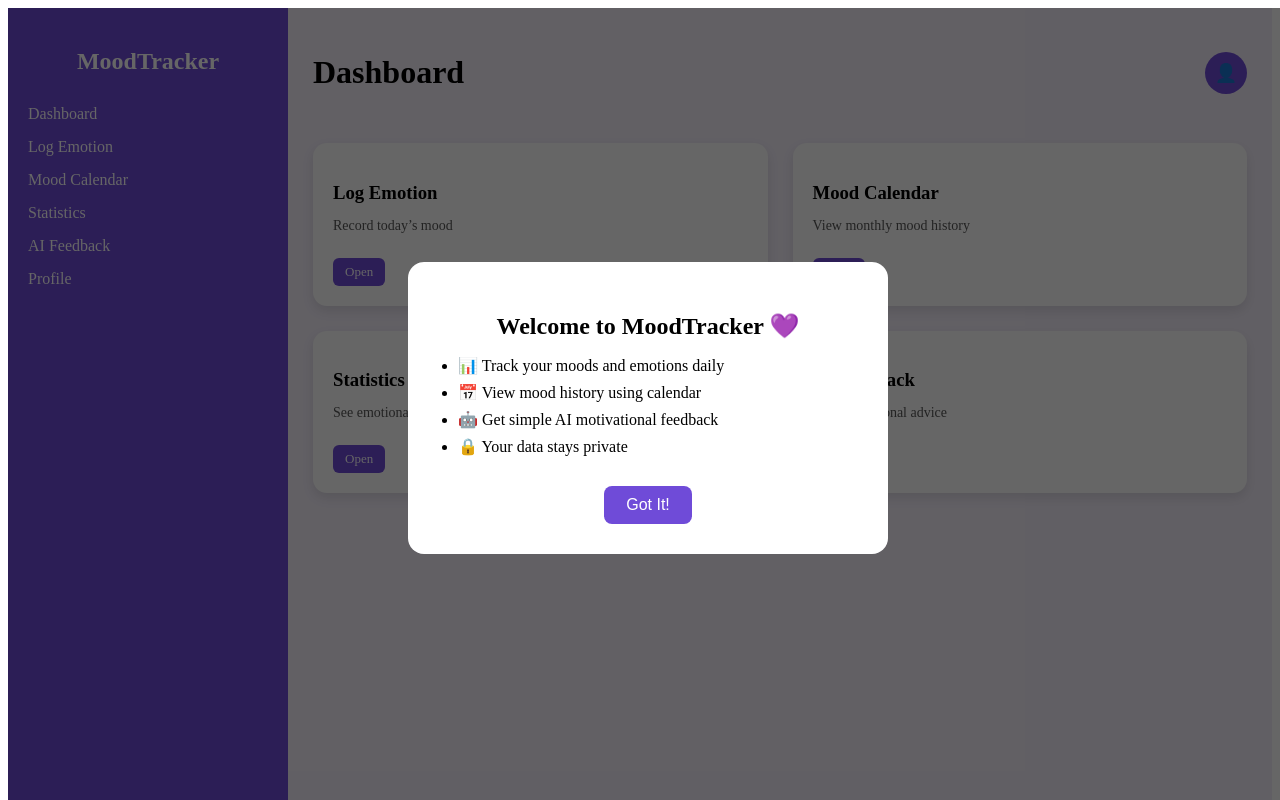
After one commit to cassieY04/MoodTracker, a Flask app: template templates/home.html in a window 1280 px wide. The commit adds this page. Run offline with Flask 3, Linux system fonts and the light colour scheme; the template is opened without the code that fills it, so the values that code supplies are empty.

Commit message:
add home.html

```diff
--- a/login_register.py
+++ b/login_register.py
@@ -1,34 +1,11 @@
-from flask import Blueprint, request, redirect, url_for, flash, session, render_template
+from flask import Flask,Blueprint, request, redirect, url_for, flash, session, render_template
 from users import UserManager
-
-from flask import Flask, render_template, request, redirect, url_for, flash, session
 from validation import password_requirement, validate_email, validate_phone
-
 
 app = Flask(__name__)
 app.secret_key = "secret123"
 
 users = {}
-
-def password_requirement(password): #KX display the short requirements
-    if len(password) < 8 or len(password) > 12:
-        return "Password must be between 8 and 12 characters long."
-    if not any(c.isupper() for c in password):
-        return "Password must contain at least one uppercase letter."
-    if not any(c.islower() for c in password):
-        return "Password must contain at least one lowercase letter."
-    if not any(c.isdigit() for c in password):
-        return "Password must contain at least one digit."
-    if not any(c in "@_-*#!%$&" for c in password):
-        return "Password must contain at least one special character (@, _, -, *, #, !, %, $, or &)."
-    return None
-
-def validate_email(email):
-    return email.endswith('@gmail.com')
-
-def validate_phone(phone):
-    return phone.isdigit() and 8 <= len(phone) <= 12
-
 auth_bp = Blueprint('auth', __name__)
 
 @app.route("/")
--- a/static/style.css
+++ b/static/style.css
@@ -365,12 +365,167 @@ body.body {
     font-weight: 600;
 }
 
-.form-message {
-  background: #ffeaea;
-  color: #b30000;
-  padding: 12px;
+.popup-msg {
+  background: #7c5bda;
+  color: white;
+  padding: 14px 20px;
   border-radius: 8px;
-  margin-bottom: 15px;
   text-align: center;
-  font-size: 14px;
+  margin: 20px auto;
+  width: fit-content;
+  font-weight: 600;
+  animation: fadeOut 3s forwards;
 }
+
+@keyframes fadeOut {
+  0% { opacity: 1; }
+  80% { opacity: 1; }
+  100% { opacity: 0; display: none; }
+}
+
+/* ========================
+HOME PAGE LAYOUT
+======================== */
+
+.layout {
+    display: flex;
+    height: 100vh;
+}
+
+/* ✅ SIDEBAR */
+.sidebar {
+    width: 240px;
+    background: #6f4bd8;
+    color: white;
+    padding: 20px;
+}
+
+.sidebar h2 {
+    margin-bottom: 30px;
+    text-align: center;
+}
+
+.sidebar nav {
+    display: flex;
+    flex-direction: column;
+    gap: 15px;
+}
+
+.sidebar nav a {
+    text-decoration: none;
+    color: white;
+    font-size: 16px;
+}
+
+/* ✅ MAIN SECTION */
+.main-section {
+    flex: 1;
+    background: #f4effb;
+    padding: 25px;
+}
+
+/* ✅ TOP BAR */
+.topbar {
+    display: flex;
+    justify-content: space-between;
+    align-items: center;
+    margin-bottom: 30px;
+}
+
+.profile-btn {
+    text-decoration: none;
+}
+
+.profile-pic {
+    width: 42px;
+    height: 42px;
+    background: #6f4bd8;
+    color: white;
+    border-radius: 50%;
+    display: flex;
+    justify-content: center;
+    align-items: center;
+    font-size: 18px;
+}
+
+/* ✅ DASHBOARD CARDS */
+.dashboard-grid {
+    display: grid;
+    grid-template-columns: repeat(2, 1fr);
+    gap: 25px;
+}
+
+.dashboard-card {
+    background: white;
+    padding: 20px;
+    border-radius: 14px;
+    box-shadow: 0 5px 12px rgba(0,0,0,0.1);
+}
+
+.dashboard-card h3 {
+    margin-bottom: 8px;
+}
+
+.dashboard-card p {
+    font-size: 14px;
+    color: #555;
+}
+
+.small-btn {
+    display: inline-block;
+    margin-top: 10px;
+    background: #6f4bd8;
+    color: white;
+    padding: 6px 12px;
+    border-radius: 6px;
+    text-decoration: none;
+    font-size: 13px;
+}
+
+/* ========================
+WELCOME POPUP
+======================== */
+
+.popup-overlay {
+    position: fixed;
+    background: rgba(0,0,0,0.6);
+    width: 100%;
+    height: 100%;
+    display: flex;
+    justify-content: center;
+    align-items: center;
+    z-index: 1000;
+}
+
+.popup-card {
+    background: white;
+    width: 420px;
+    padding: 30px;
+    border-radius: 16px;
+    text-align: center;
+}
+
+.popup-card h2 {
+    margin-bottom: 16px;
+}
+
+.popup-list {
+    text-align: left;
+    margin-bottom: 20px;
+    padding-left: 20px;
+}
+
+.popup-list li {
+    margin-bottom: 8px;
+}
+
+.main-btn {
+    background: #6f4bd8;
+    color: white;
+    padding: 10px 22px;
+    border-radius: 8px;
+    border: none;
+}
+.main-btn:hover {
+    background: #5a39b8;
+}
--- /dev/null
+++ b/templates/home.html
@@ -0,0 +1,94 @@
+<!DOCTYPE html>
+<html lang="en">
+<head>
+    <meta charset="UTF-8">
+    <title>Home - MoodTracker</title>
+    <link rel="stylesheet" href="{{ url_for('static', filename='style.css') }}">
+</head>
+<body>
+
+<!-- ✅ POPUP (SHOW ONLY FIRST TIME - BACKEND LATER) -->
+<div class="popup-overlay" id="welcomePopup">
+    <div class="popup-card">
+        <h2>Welcome to MoodTracker 💜</h2>
+
+        <ul class="popup-list">
+            <li>📊 Track your moods and emotions daily</li>
+            <li>📅 View mood history using calendar</li>
+            <li>🤖 Get simple AI motivational feedback</li>
+            <li>🔒 Your data stays private</li>
+        </ul>
+
+        <button class="main-btn" onclick="closePopup()">Got It!</button>
+    </div>
+</div>
+
+<!-- ✅ MAIN LAYOUT -->
+<div class="layout">
+
+    <!-- ✅ SIDEBAR -->
+    <aside class="sidebar">
+        <h2 class="logo">MoodTracker</h2>
+
+        <nav>
+            <a href="#">Dashboard</a>
+            <a href="#">Log Emotion</a>
+            <a href="#">Mood Calendar</a>
+            <a href="#">Statistics</a>
+            <a href="#">AI Feedback</a>
+            <a href="#">Profile</a>
+        </nav>
+    </aside>
+
+    <!-- ✅ MAIN CONTENT -->
+    <div class="main-section">
+
+        <!-- ✅ TOP HEADER -->
+        <header class="topbar">
+            <h1>Dashboard</h1>
+
+            <a href="/profile" class="profile-btn">
+                <div class="profile-pic">👤</div>
+            </a>
+        </header>
+
+        <!-- ✅ DASHBOARD CARDS -->
+        <section class="dashboard-grid">
+
+            <div class="dashboard-card">
+                <h3>Log Emotion</h3>
+                <p>Record today’s mood</p>
+                <a href="#" class="small-btn">Open</a>
+            </div>
+
+            <div class="dashboard-card">
+                <h3>Mood Calendar</h3>
+                <p>View monthly mood history</p>
+                <a href="#" class="small-btn">Open</a>
+            </div>
+
+            <div class="dashboard-card">
+                <h3>Statistics</h3>
+                <p>See emotional trends</p>
+                <a href="#" class="small-btn">Open</a>
+            </div>
+
+            <div class="dashboard-card">
+                <h3>AI Feedback</h3>
+                <p>Get motivational advice</p>
+                <a href="#" class="small-btn">Open</a>
+            </div>
+
+        </section>
+
+    </div>
+</div>
+
+<script>
+function closePopup() {
+    document.getElementById("welcomePopup").style.display = "none";
+}
+</script>
+
+</body>
+</html>
--- a/users.py
+++ b/users.py
@@ -17,12 +17,12 @@ class UserManager:
         try:
             db.execute(
                 '''INSERT INTO users
-                (username, surname, lastname, phone, email, password, security_question, security_answer)
+                (surname, lastname, username, phone, email, password, security_question, security_answer)
                 VALUES (?, ?, ?, ?, ?, ?, ?, ?)''',
                 (
-                    username,
                     user_data['surname'],
                     user_data['lastname'],
+                    username,
                     user_data['phone'],
                     user_data['email'],
                     user_data['password'],
```
Also changed, not shown: templates/forgot.html (+7 -6 lines), templates/login.html (+6 -6 lines), templates/register.html (+6 -5 lines), templates/reset.html (+7 -6 lines), templates/verify_security.html (+6 -5 lines), validation.py (added, +18 -0 lines).
